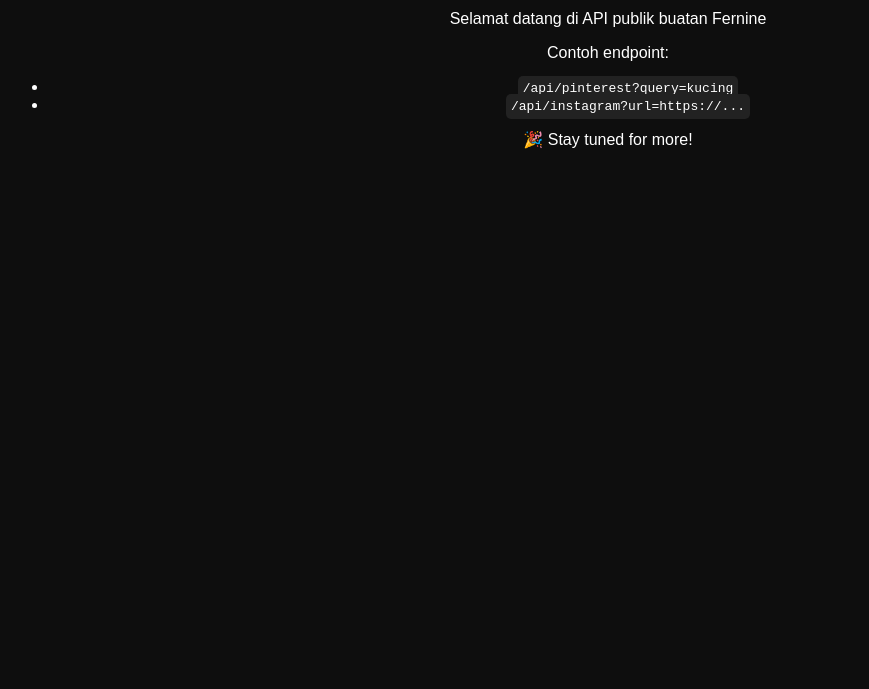
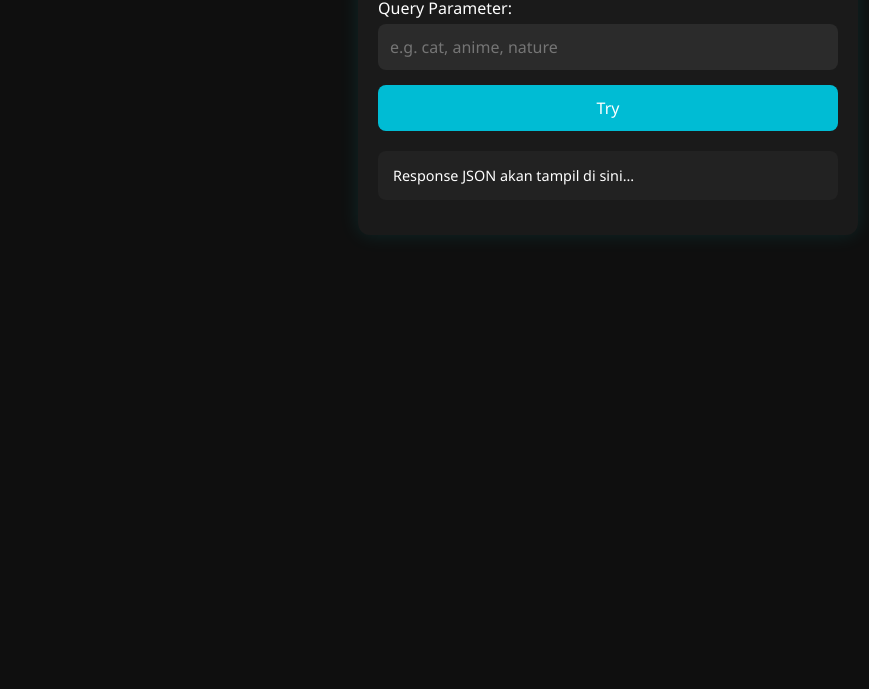
Before and after one commit to fahrigifthub/ferninesite, a website: page public/index.html in a window 1280 px wide. Shown: the part 111-800 px from the top of the page, without its empty margins (32-901 px from the left). Drawn offline with Linux system fonts and the light colour scheme.

Commit message:
Update index.html

```diff
--- a/public/index.html
+++ b/public/index.html
@@ -1,21 +1,107 @@
 <!DOCTYPE html>
-<html>
+<html lang="en">
 <head>
-  <title>Fernine API</title>
+  <meta charset="UTF-8" />
+  <meta name="viewport" content="width=device-width, initial-scale=1.0"/>
+  <title>Pinterest API Tester</title>
   <style>
-    body { font-family: sans-serif; background: #0e0e0e; color: #fff; padding: 2em; text-align: center; }
-    code { background: #222; padding: 5px; border-radius: 5px; }
-    a { color: #0ff; text-decoration: none; }
+    * {
+      box-sizing: border-box;
+      font-family: 'Segoe UI', sans-serif;
+    }
+    body {
+      background: #0f0f0f;
+      color: #fff;
+      margin: 0;
+      padding: 20px;
+    }
+    h1 {
+      font-size: 1.8rem;
+      text-align: center;
+      margin-bottom: 10px;
+    }
+    .container {
+      max-width: 500px;
+      margin: 0 auto;
+      background: #1a1a1a;
+      border-radius: 12px;
+      padding: 20px;
+      box-shadow: 0 0 20px rgba(0,255,255,0.1);
+    }
+    label {
+      font-size: 1rem;
+      margin-bottom: 5px;
+      display: block;
+    }
+    input[type="text"] {
+      width: 100%;
+      padding: 12px;
+      border: none;
+      border-radius: 8px;
+      background: #2b2b2b;
+      color: #fff;
+      font-size: 1rem;
+    }
+    button {
+      margin-top: 15px;
+      width: 100%;
+      padding: 12px;
+      border: none;
+      background: #00bcd4;
+      color: #fff;
+      font-size: 1rem;
+      border-radius: 8px;
+      cursor: pointer;
+      transition: background 0.3s ease;
+    }
+    button:hover {
+      background: #0097a7;
+    }
+    pre {
+      margin-top: 20px;
+      background: #222;
+      padding: 15px;
+      border-radius: 8px;
+      white-space: pre-wrap;
+      word-break: break-word;
+      font-size: 0.9rem;
+      max-height: 400px;
+      overflow: auto;
+    }
   </style>
 </head>
 <body>
-  <h1>🎯 Fernine API</h1>
-  <p>Selamat datang di API publik buatan Fernine</p>
-  <p>Contoh endpoint:</p>
-  <ul>
-    <li><code>/api/pinterest?query=kucing</code></li>
-    <li><code>/api/instagram?url=https://...</code></li>
-  </ul>
-  <p>🎉 Stay tuned for more!</p>
+  <h1>🔎 Pinterest API Tester</h1>
+  <div class="container">
+    <label for="query">Query Parameter:</label>
+    <input type="text" id="query" placeholder="e.g. cat, anime, nature" />
+
+    <button onclick="fetchData()">Try</button>
+
+    <pre id="responseBox">Response JSON akan tampil di sini...</pre>
+  </div>
+
+  <script>
+    async function fetchData() {
+      const q = document.getElementById('query').value.trim();
+      const box = document.getElementById('responseBox');
+
+      if (!q) {
+        box.textContent = '❌ Harap isi query terlebih dahulu.';
+        return;
+      }
+
+      box.textContent = '⏳ Memuat data...';
+
+      try {
+        const res = await fetch(`/api/pinterest?query=${encodeURIComponent(q)}`);
+        const data = await res.json();
+        box.textContent = JSON.stringify(data, null, 2);
+        box.scrollIntoView({ behavior: 'smooth' });
+      } catch (e) {
+        box.textContent = '❌ Gagal mengambil data.';
+      }
+    }
+  </script>
 </body>
 </html>
```
